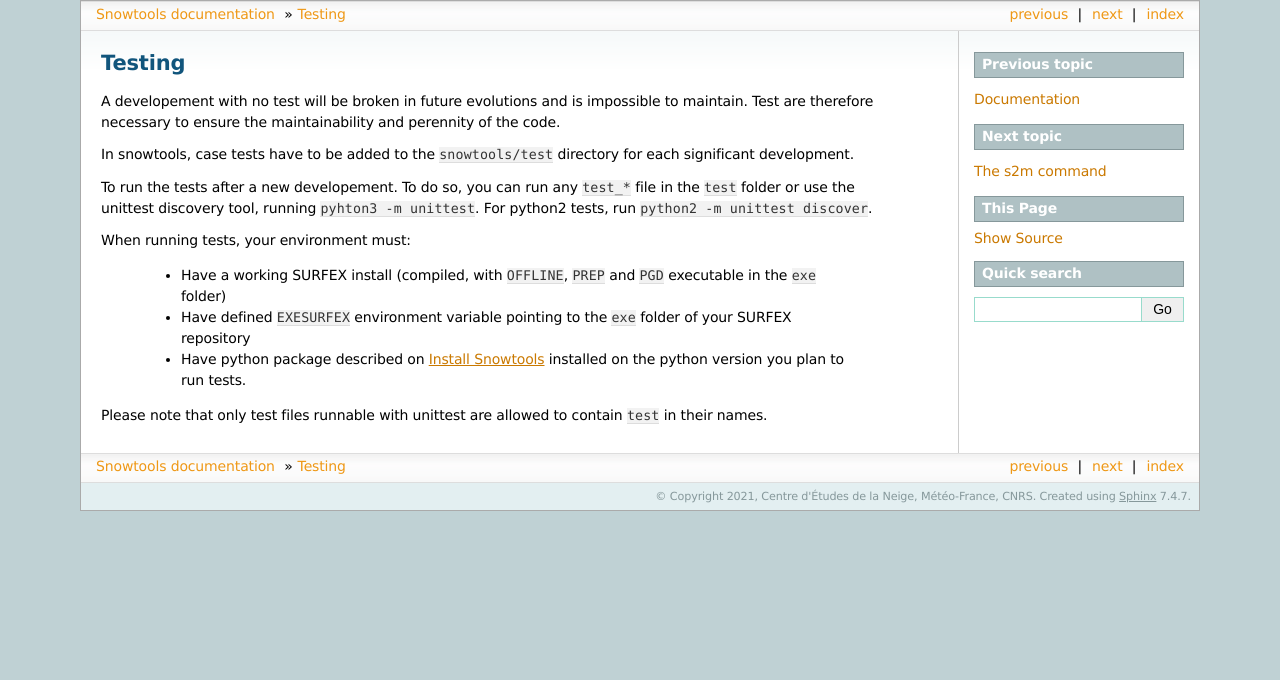
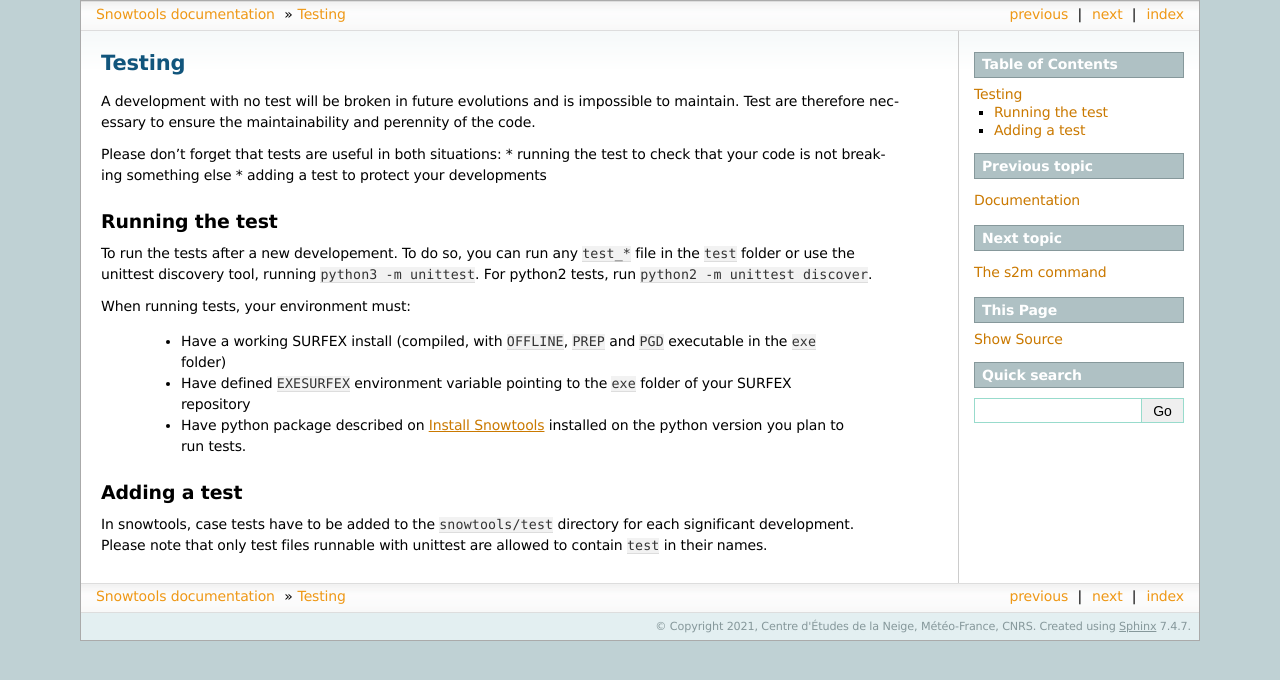
Before and after one commit to UMR-CNRM/snowtools, a Sphinx documentation site: the page built from doc/source/misc/test.rst, in a window 1280 px wide. Shown: the top 680 px of the page. Built offline with Sphinx 7.4.7, drawn with Linux system fonts in a browser that asks for light colours; formulas are drawn with MathJax 3.

Commit message:
mainly documentation

```diff
--- a/doc/source/misc/contribute.rst
+++ b/doc/source/misc/contribute.rst
@@ -16,7 +16,7 @@
 Code style
 ----------
 
-Python code should comply with `PEP8 <https://www.python.org/dev/peps/pep-0008>` style guide. Please check your code before committing.
+Python code should comply with PEP8 https://www.python.org/dev/peps/pep-0008 style guide. Please check your code before committing.
 In particular, tabs are prohibited and lines may not exceed 120 characters.
 
 Code tips
@@ -25,7 +25,7 @@
 Shebangs
 ^^^^^^^^
 
-If you are writing a script that can be executed, please add the following shebang. Note that you should not point to ``python`` as it may not be defined on all platforms, hence you have to point to ``pyhton3``.
+If you are writing a script that can be executed, please add the following shebang. Note that you should not point to ``python`` as it may not be defined on all platforms, hence you have to point to ``python3``.
 
 .. code-block:: python
 
@@ -46,7 +46,7 @@
 
    from snowtools.utils.prosimu import prosimu
 
-See `PEP 8 import section <https://www.python.org/dev/peps/pep-0008/#imports>` for more details on correct import order and other guidelines on imports.
+See PEP 8 import section https://www.python.org/dev/peps/pep-0008/#imports for more details on correct import order and other guidelines on imports.
 
 
 Documentation and testing
--- a/doc/source/misc/test.rst
+++ b/doc/source/misc/test.rst
@@ -3,11 +3,16 @@
 Testing
 =======
 
-A developement with no test will be broken in future evolutions and is impossible to maintain. Test are therefore necessary to ensure the maintainability and perennity of the code.
+A development with no test will be broken in future evolutions and is impossible to maintain. Test are therefore necessary to ensure the maintainability and perennity of the code.
 
-In snowtools, case tests have to be added to the ``snowtools/test`` directory for each significant development.
+Please don't forget that tests are useful in both situations:
+* running the test to check that your code is not breaking something else
+* adding a test to protect your developments
 
-To run the tests after a new developement. To do so, you can run any ``test_*`` file in the ``test`` folder or use the unittest discovery tool, running ``pyhton3 -m unittest``.
+Running the test
+----------------
+
+To run the tests after a new developement. To do so, you can run any ``test_*`` file in the ``test`` folder or use the unittest discovery tool, running ``python3 -m unittest``.
 For python2 tests, run ``python2 -m unittest discover``.
 
 When running tests, your environment must:
@@ -16,4 +21,9 @@
  * Have defined ``EXESURFEX`` environment variable pointing to the ``exe`` folder of your SURFEX repository
  * Have python package described on :ref:`sec-install` installed on the python version you plan to run tests.
 
+
+Adding a test
+-------------
+
+In snowtools, case tests have to be added to the ``snowtools/test`` directory for each significant development.
 Please note that only test files runnable with unittest are allowed to contain ``test`` in their names.
```
Also changed, not shown: doc/source/code/plots-proplotter.rst (added, +31 -0 lines), doc/source/code/plots.rst (+8 -1 lines), 3 other files.
